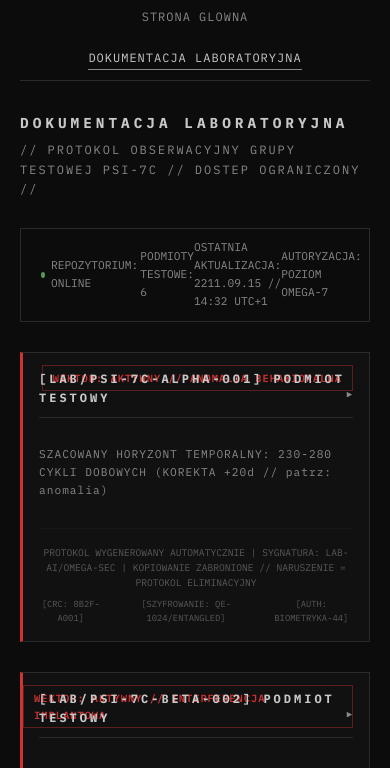
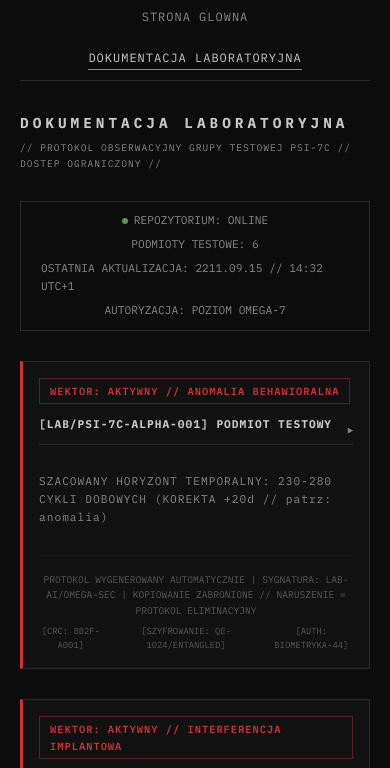
Before and after one commit to karlossg/android-data, a plain HTML site: page medical-records.html in a window 390 px wide. Shown: the part 57-825 px from the top of the page. Drawn offline with Linux system fonts and the light colour scheme.

Commit message:
mobile fixes

```diff
--- a/medical-records.html
+++ b/medical-records.html
@@ -711,6 +711,22 @@
                 padding: 16px;
             }
 
+            .status-bar {
+                position: static;
+                display: inline-block;
+                margin-bottom: 12px;
+            }
+
+            .header {
+                font-size: 0.7rem;
+                letter-spacing: 1px;
+                padding-right: 20px;
+            }
+
+            .card-summary {
+                font-size: 0.6rem;
+            }
+
             .data-grid {
                 grid-template-columns: 1fr;
             }
@@ -724,8 +740,23 @@
                 font-size: 0.9rem;
             }
 
-            .header {
-                font-size: 0.75rem;
+            .page-subtitle {
+                font-size: 0.6rem;
+                letter-spacing: 1px;
+            }
+
+            .database-status {
+                flex-direction: column;
+                gap: 6px;
+            }
+
+            .results-table {
+                font-size: 0.6rem;
+            }
+
+            .results-table th,
+            .results-table td {
+                padding: 4px 6px;
             }
 
             .vital-row {
```
Also changed, not shown: research-reports.html (+33 -2 lines).
